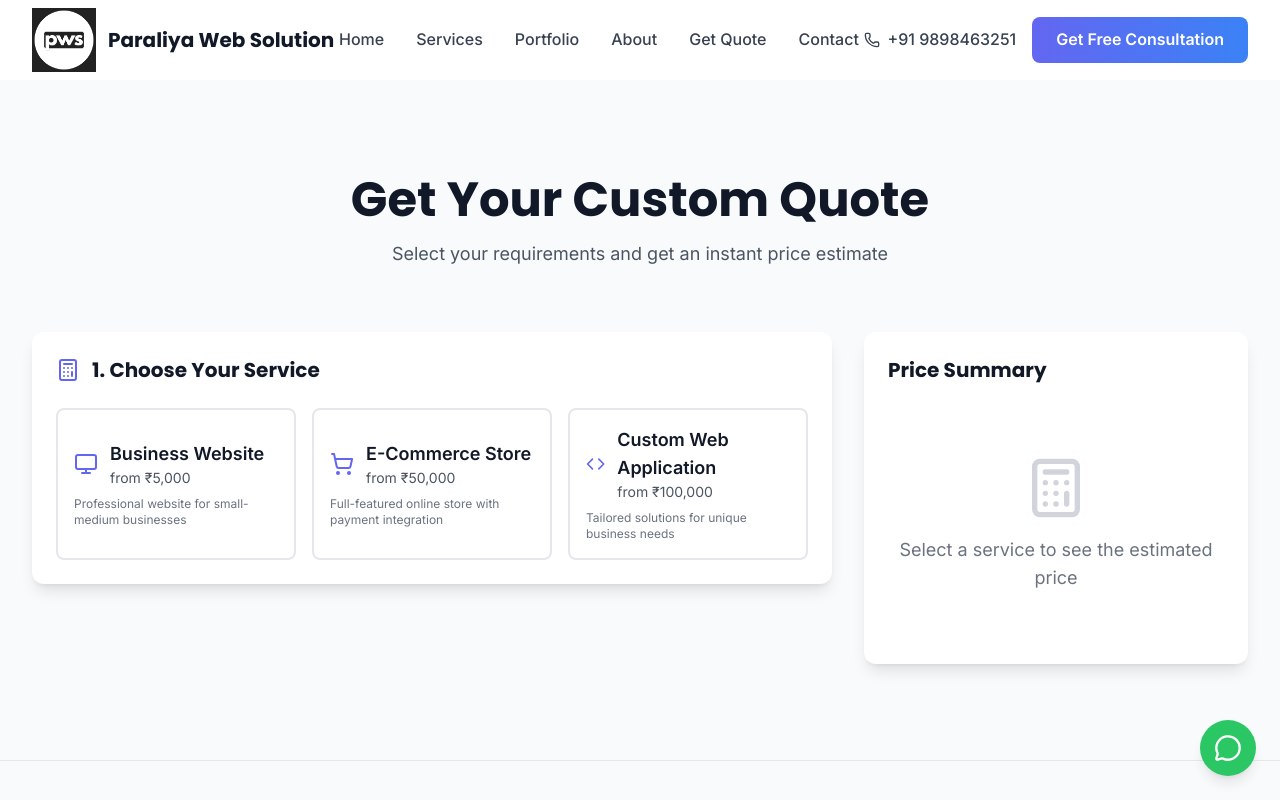
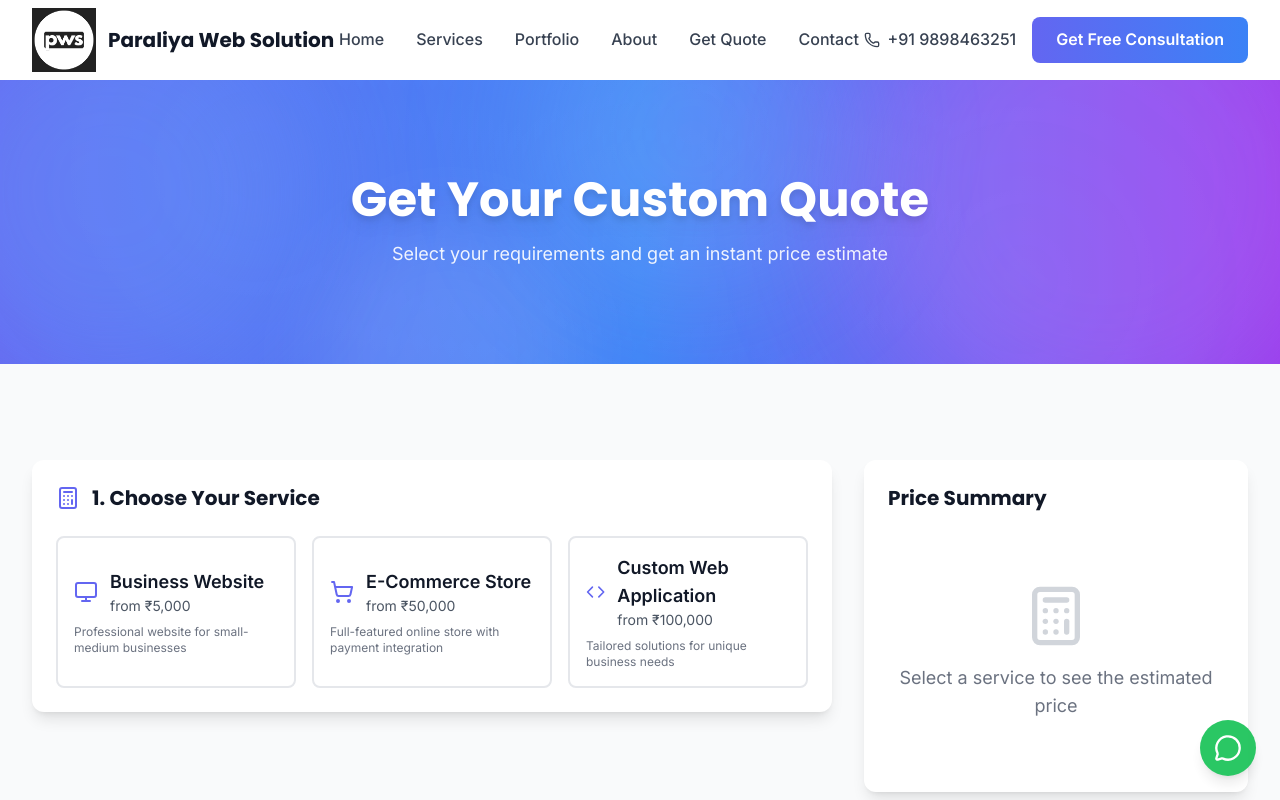
Before and after one commit to RaviparaliyaRP/paraliyawebsolution, a Next.js app: page /get-quote in a window 1280 px wide. Shown: the top 800 px of the page. Built offline with nearby package versions, Linux system fonts and the light colour scheme.

Commit message:
all changes

```diff
--- a/src/components/sections/PortfolioShowcase.tsx
+++ b/src/components/sections/PortfolioShowcase.tsx
@@ -121,23 +121,55 @@ const PortfolioShowcase = () => {
   };
 
   return (
-    <section className="py-20 lg:py-24 bg-white">
-      <div className="max-w-7xl mx-auto px-4 sm:px-6 lg:px-8">
-        {/* Section Header */}
-        <motion.div
-          initial={{ opacity: 0, y: 20 }}
-          whileInView={{ opacity: 1, y: 0 }}
-          transition={{ duration: 0.6 }}
-          viewport={{ once: true }}
-          className="text-center mb-16"
-        >
-          <h2 className="text-3xl sm:text-4xl lg:text-5xl font-display font-bold text-gray-900 mb-4">
+    <div>
+      {/* Hero Section */}
+      <section className="relative py-20 lg:py-24 bg-gradient-to-r from-accent-purple via-accent-blue to-purple-600 overflow-hidden">
+        {/* Premium Background Patterns */}
+        <div className="absolute inset-0 overflow-hidden pointer-events-none">
+          {/* Large Circular Shapes */}
+          <div className="absolute -top-20 -left-20 w-96 h-96 bg-blue-400/30 rounded-full blur-3xl"></div>
+          <div className="absolute -bottom-20 -right-20 w-[32rem] h-[32rem] bg-purple-400/30 rounded-full blur-3xl"></div>
+
+          {/* Additional floating shapes */}
+          <div className="absolute top-1/2 left-1/4 w-64 h-64 bg-white/10 rounded-full blur-2xl"></div>
+          <div className="absolute bottom-1/4 right-1/3 w-80 h-80 bg-blue-300/20 rounded-full blur-3xl"></div>
+
+          {/* Mesh Pattern Overlay */}
+          <div
+            className="absolute inset-0 opacity-30"
+            style={{
+              backgroundImage: `
+                radial-gradient(circle at 20% 30%, rgba(255, 255, 255, 0.15) 0%, transparent 50%),
+                radial-gradient(circle at 80% 70%, rgba(255, 255, 255, 0.15) 0%, transparent 50%),
+                radial-gradient(circle at 50% 50%, rgba(255, 255, 255, 0.1) 0%, transparent 50%)
+              `
+            }}
+          ></div>
+        </div>
+
+        <div className="relative max-w-7xl mx-auto px-4 sm:px-6 lg:px-8 text-center">
+          <motion.h1
+            initial={{ opacity: 0, y: 20 }}
+            animate={{ opacity: 1, y: 0 }}
+            transition={{ duration: 0.6 }}
+            className="text-3xl sm:text-4xl lg:text-5xl font-display font-bold text-white mb-4 drop-shadow-lg"
+          >
             Our Recent Work
-          </h2>
-          <p className="text-lg text-gray-600 max-w-2xl mx-auto">
+          </motion.h1>
+          <motion.p
+            initial={{ opacity: 0, y: 20 }}
+            animate={{ opacity: 1, y: 0 }}
+            transition={{ duration: 0.6, delay: 0.1 }}
+            className="text-lg text-white/90 max-w-2xl mx-auto"
+          >
             Real results for real businesses. See how we've helped our clients achieve their goals.
-          </p>
-        </motion.div>
+          </motion.p>
+        </div>
+      </section>
+
+      {/* Portfolio Content */}
+      <section className="py-20 lg:py-24 bg-white">
+        <div className="max-w-7xl mx-auto px-4 sm:px-6 lg:px-8">
 
         {/* Category Filter */}
         <motion.div
@@ -299,6 +331,7 @@ const PortfolioShowcase = () => {
         </motion.div>
       </div>
     </section>
+    </div>
   );
 };
 
--- a/src/components/sections/PricingCalculator.tsx
+++ b/src/components/sections/PricingCalculator.tsx
@@ -130,22 +130,55 @@ const PricingCalculator = () => {
   const timeline = selectedService ? pricingData.timeline[selectedService] : '';
 
   return (
-    <section className="py-20 lg:py-24 bg-gray-50">
-      <div className="max-w-7xl mx-auto px-4 sm:px-6 lg:px-8">
-        {/* Section Header */}
-        <motion.div
-          initial={{ opacity: 0, y: 20 }}
-          animate={{ opacity: 1, y: 0 }}
-          transition={{ duration: 0.6 }}
-          className="text-center mb-16"
-        >
-          <h2 className="text-3xl sm:text-4xl lg:text-5xl font-display font-bold text-gray-900 mb-4">
+    <div>
+      {/* Hero Section */}
+      <section className="relative py-20 lg:py-24 bg-gradient-to-r from-accent-purple via-accent-blue to-purple-600 overflow-hidden">
+        {/* Premium Background Patterns */}
+        <div className="absolute inset-0 overflow-hidden pointer-events-none">
+          {/* Large Circular Shapes */}
+          <div className="absolute -top-20 -left-20 w-96 h-96 bg-blue-400/30 rounded-full blur-3xl"></div>
+          <div className="absolute -bottom-20 -right-20 w-[32rem] h-[32rem] bg-purple-400/30 rounded-full blur-3xl"></div>
+
+          {/* Additional floating shapes */}
+          <div className="absolute top-1/2 left-1/4 w-64 h-64 bg-white/10 rounded-full blur-2xl"></div>
+          <div className="absolute bottom-1/4 right-1/3 w-80 h-80 bg-blue-300/20 rounded-full blur-3xl"></div>
+
+          {/* Mesh Pattern Overlay */}
+          <div
+            className="absolute inset-0 opacity-30"
+            style={{
+              backgroundImage: `
+                radial-gradient(circle at 20% 30%, rgba(255, 255, 255, 0.15) 0%, transparent 50%),
+                radial-gradient(circle at 80% 70%, rgba(255, 255, 255, 0.15) 0%, transparent 50%),
+                radial-gradient(circle at 50% 50%, rgba(255, 255, 255, 0.1) 0%, transparent 50%)
+              `
+            }}
+          ></div>
+        </div>
+
+        <div className="relative max-w-7xl mx-auto px-4 sm:px-6 lg:px-8 text-center">
+          <motion.h1
+            initial={{ opacity: 0, y: 20 }}
+            animate={{ opacity: 1, y: 0 }}
+            transition={{ duration: 0.6 }}
+            className="text-3xl sm:text-4xl lg:text-5xl font-display font-bold text-white mb-4 drop-shadow-lg"
+          >
             Get Your Custom Quote
-          </h2>
-          <p className="text-lg text-gray-600 max-w-2xl mx-auto">
+          </motion.h1>
+          <motion.p
+            initial={{ opacity: 0, y: 20 }}
+            animate={{ opacity: 1, y: 0 }}
+            transition={{ duration: 0.6, delay: 0.1 }}
+            className="text-lg text-white/90 max-w-2xl mx-auto"
+          >
             Select your requirements and get an instant price estimate
-          </p>
-        </motion.div>
+          </motion.p>
+        </div>
+      </section>
+
+      {/* Calculator Content */}
+      <section className="py-20 lg:py-24 bg-gray-50">
+        <div className="max-w-7xl mx-auto px-4 sm:px-6 lg:px-8">
 
         <div className="grid grid-cols-1 lg:grid-cols-3 gap-8">
           {/* Left Side - Calculator Form (2 columns) */}
@@ -360,6 +393,7 @@ const PricingCalculator = () => {
         </div>
       </div>
     </section>
+    </div>
   );
 };
 
```
Also changed, not shown: src/components/sections/Hero.tsx (+20 -37 lines).
